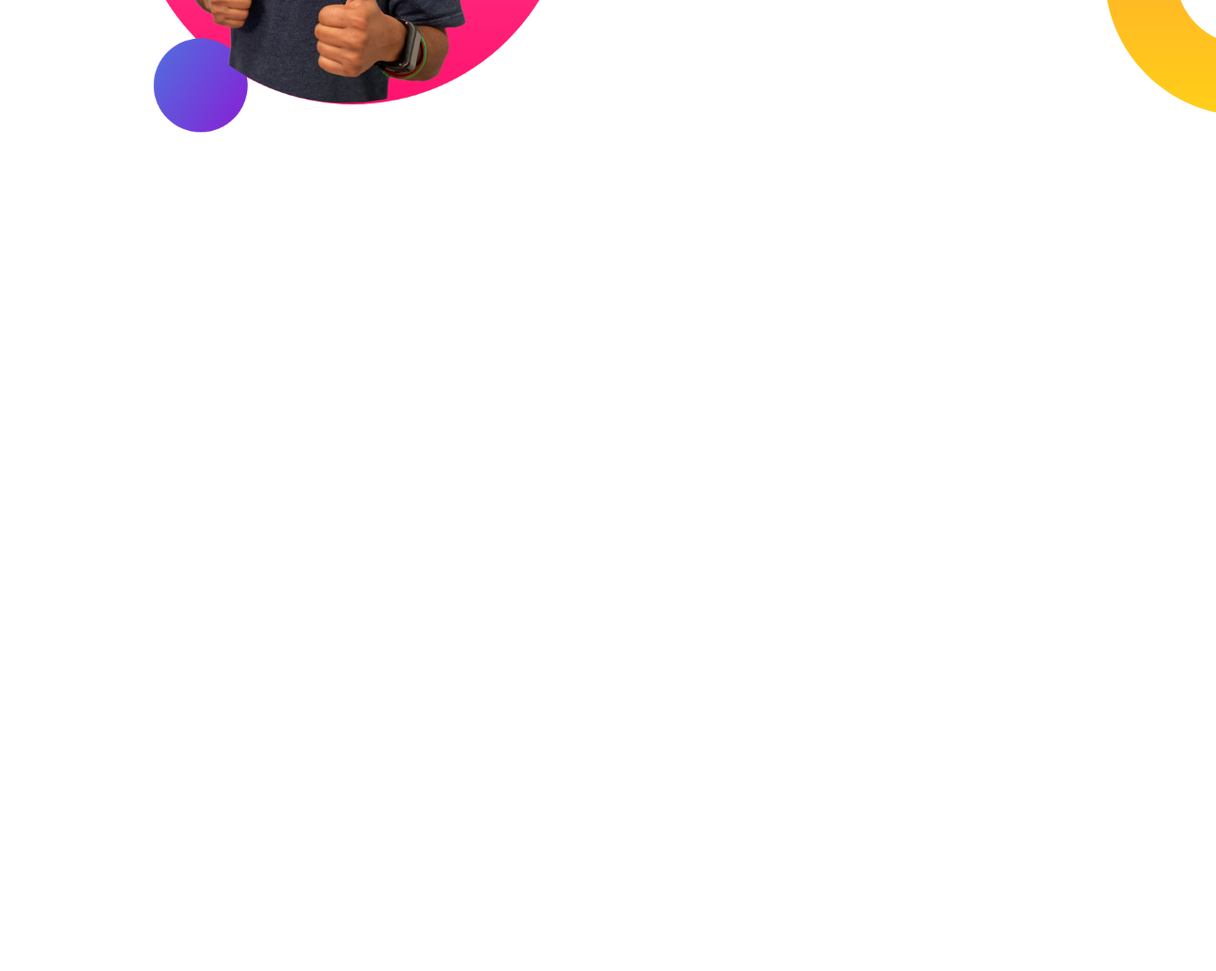
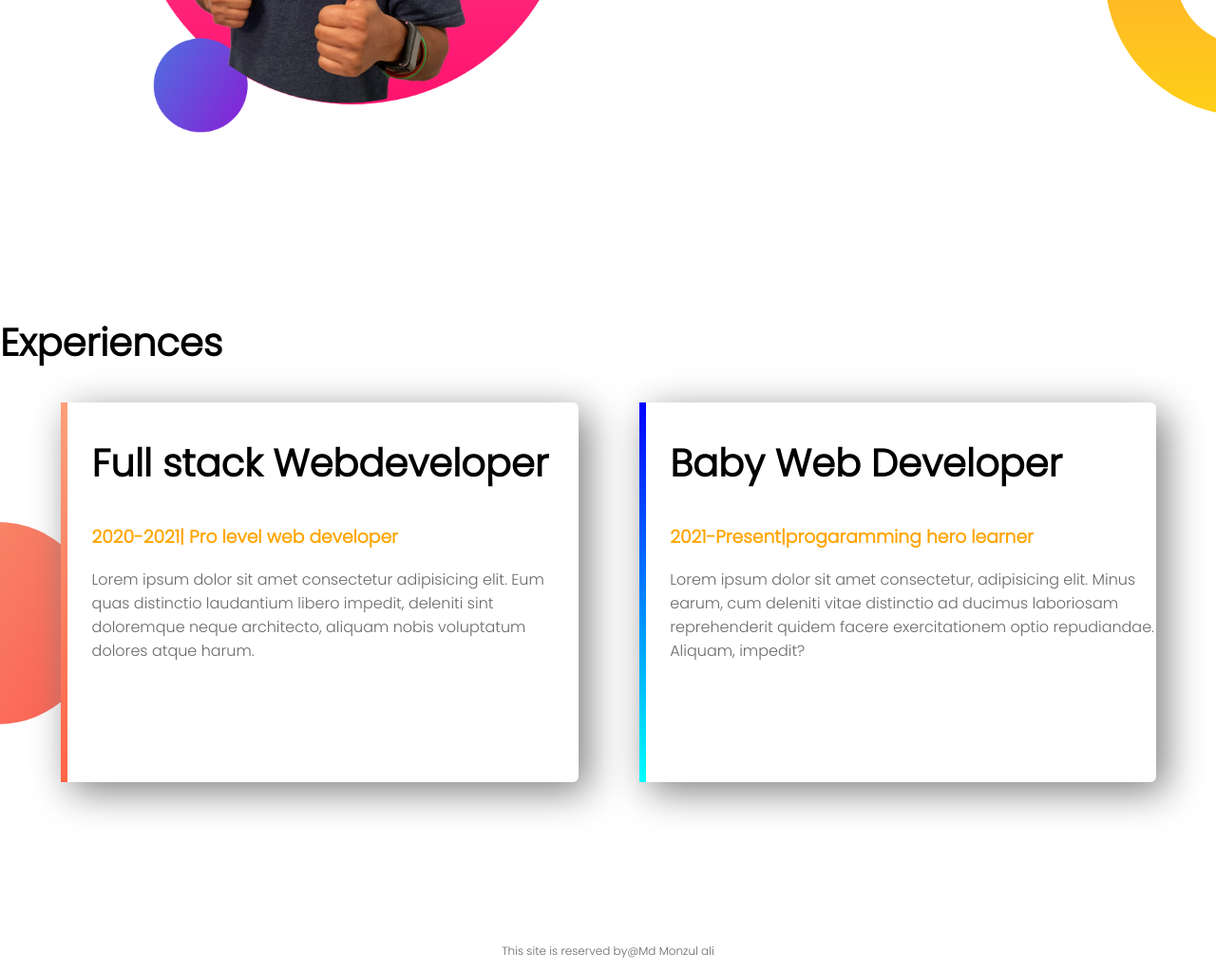
Before and after one commit to monzul4u/web-portfolio, a plain HTML site: page index.html in a window 1280 px wide. Shown: the part 1002-2025 px from the top of the page at 95% size. Before the commit the page ends 1300 px from the top, so only its background shows below. Drawn offline with Linux system fonts and the light colour scheme.

Commit message:
i finished my first site

```diff
--- a/index.html
+++ b/index.html
@@ -12,7 +12,7 @@
     <section class="top-banner">
         <div class="half-width">
             <h1>Welcome to </h1>
-            <h1><span class="name-highlight">Monzul</span> Websites</h1>
+            <h1><span class="orange-highlight">Monzul</span> Websites</h1>
             <h3>World class professional web developer</h3>
             <p>Lorem ipsum dolor sit amet consectetur adipisicing elit. Placeat ipsum eius quam, officia quod culpa et dolorum? Labore, deserunt, quis qui tempora, exercitationem illum similique praesentium eveniet quo impedit quisquam!</p>
             <a class="link-button" target="_blank" href="https://www.facebook.com/monzul4u/">Hire Me</a>
@@ -35,6 +35,25 @@
         </div>
 
     </section>
+    <section class="experience-area">
+        <h2>Experiences</h2>
+        <div id="full-stuck" class="half-width single-experience">
+            <h2>Full stack Webdeveloper</h2>
+            <h3 class="orange-highlight">2020-2021| Pro level web developer</h3>
+            <p>Lorem ipsum dolor sit amet consectetur adipisicing elit. Eum quas distinctio laudantium libero impedit, deleniti sint doloremque neque architecto, aliquam nobis voluptatum dolores atque harum.</p>
+
+        </div>
+        <div id="baby-stuck" class="half-width single-experience">
+            <h2>Baby Web Developer </h2>
+            <h3 class="orange-highlight">2021-Present|progaramming hero learner</h3>
+            <p>Lorem ipsum dolor sit amet consectetur, adipisicing elit. Minus earum, cum deleniti vitae distinctio ad ducimus laboriosam reprehenderit quidem facere exercitationem optio repudiandae. Aliquam, impedit?</p>
+
+        </div>
+
+    </section>
+    <footer>
+        <p>This site is reserved by@Md Monzul ali</p>
+    </footer>
 
 </body>
 </html>
--- a/style.css
+++ b/style.css
@@ -11,7 +11,7 @@ h2{
 p{
     color: dimgray;
 }
-.name-highlight{
+.orange-highlight{
     color: orange;
 }
 .half-width{
@@ -45,3 +45,29 @@ section{
     background-repeat: no-repeat;
     background-position: right;
 }
+.single-experience{
+    box-shadow: 10px 10px 40px gray;
+    border-radius: 6px;
+    height: 80%;
+    background-color: white;
+}
+.experience-area{
+    background-image: url("images/exp-bg.png");
+    background-repeat: no-repeat;
+    background-position: left;
+}
+#full-stuck{
+    border-left: 7px solid;
+    border-image: linear-gradient(180deg,lightsalmon, tomato);
+    border-image-slice: 1;
+}
+#baby-stuck{
+    border-left: 7px solid;
+    border-image: linear-gradient(180deg,blue, cyan);
+    border-image-slice: 1;
+
+}
+footer p{
+    text-align: center;
+    font-size: 12px;
+}
```
